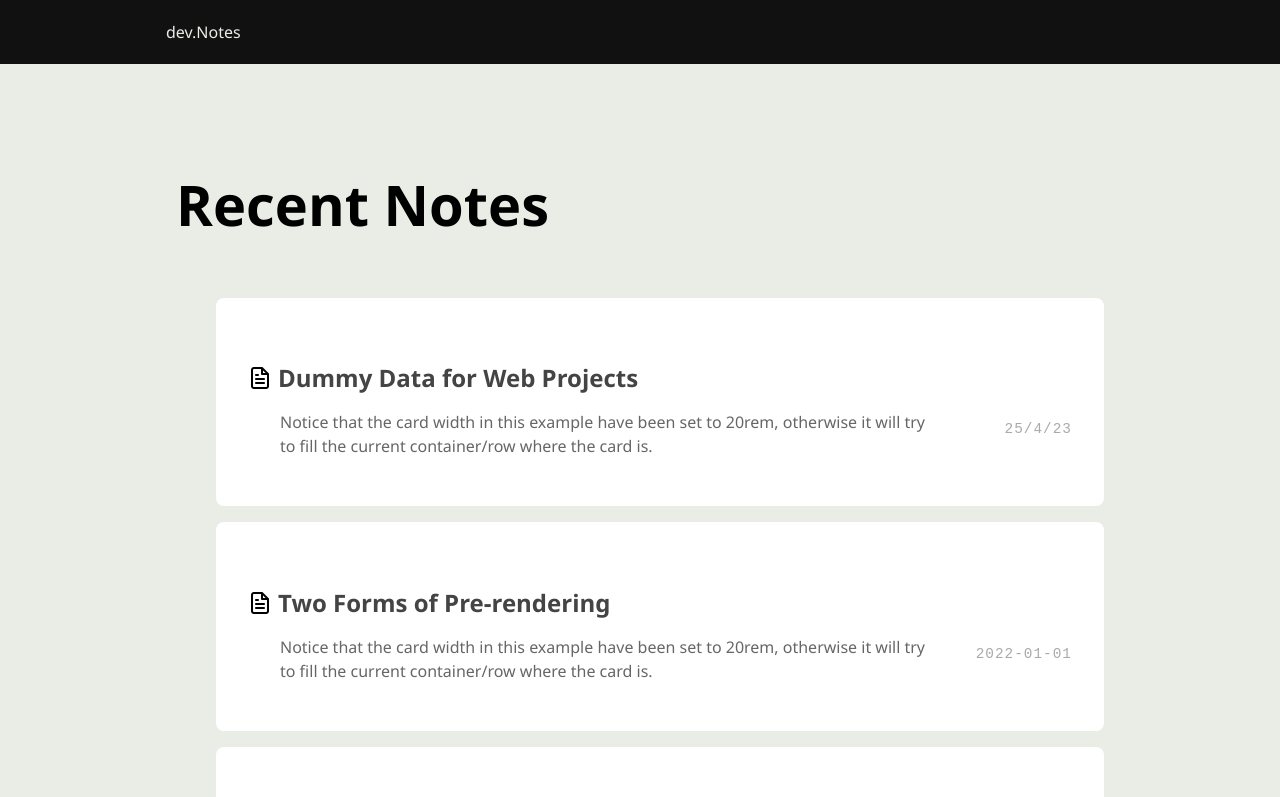
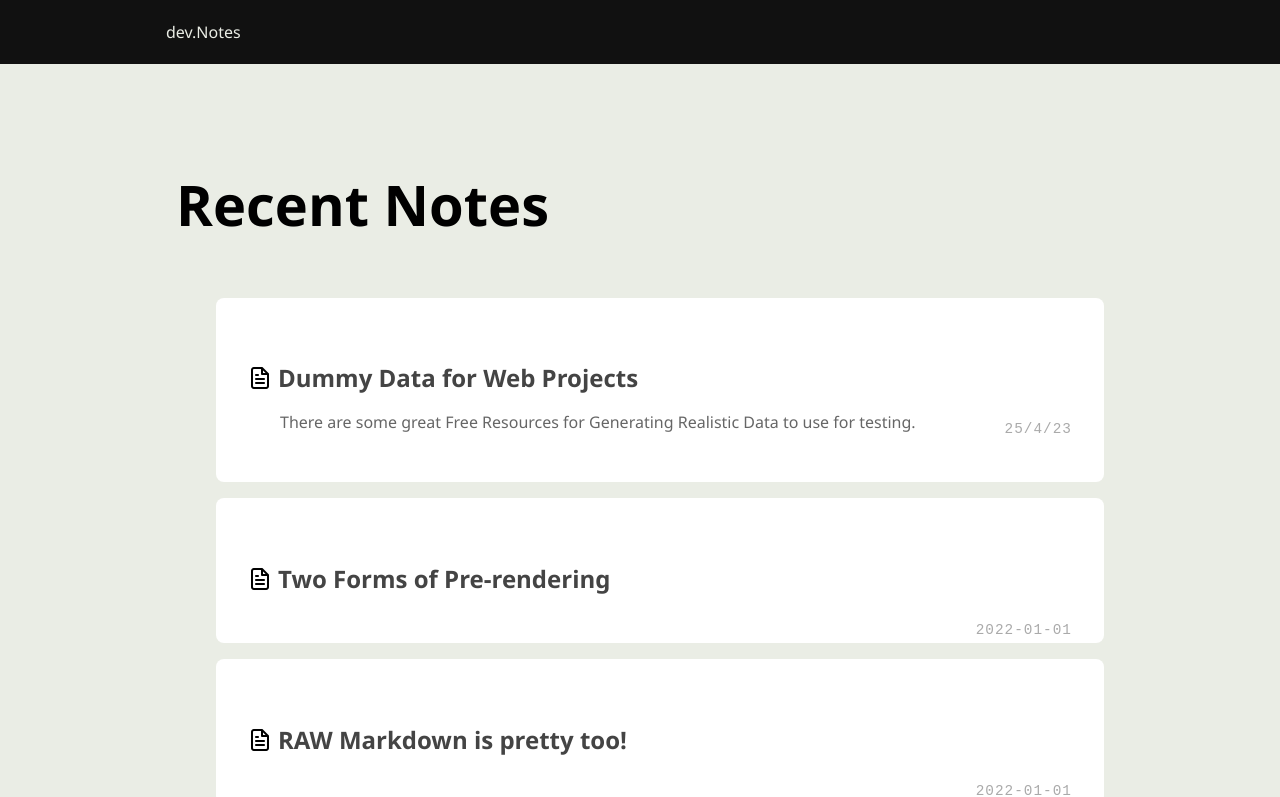
Before and after one commit to ayushsaranGithuB/notesapp, a Next.js app: page / in a window 1280 px wide. Shown: the top 797 px of the page. Built offline with nearby package versions, Linux system fonts and the light colour scheme.

Commit message:
display an excerpt

```diff
--- a/files/dummy-data.md
+++ b/files/dummy-data.md
@@ -1,6 +1,7 @@
 ---
 title: 'Dummy Data for Web Projects'
 date: '25/4/23'
+excerpt: 'There are some great Free Resources for Generating Realistic Data to use for testing.'
 ---
 
 There are some great Free Resources for Generating Realistic Data to use for API testing and to populate static designs.
--- a/pages/index.js
+++ b/pages/index.js
@@ -12,12 +12,12 @@ export default function Home({ allPostsData }) {
       <main className='homePage' >
         <h1>Recent Notes</h1>
         <ul className='notesList'>
-          {allPostsData.map(({ id, date, title }) => (
+          {allPostsData.map(({ id, date, title, excerpt }) => (
             <div key={id} className="card">
               <div class="noteCard">
                 <h4 class="noteTitle"><Link href={`/notes/${id}`}>{title}</Link></h4>
                 <p class="noteDate">{date}</p>
-                <p class="noteText">Notice that the card width in this example have been set to 20rem, otherwise it will try to fill the current container/row where the card is.</p>
+                <p class="noteText">{excerpt}</p>
               </div>
             </div>
           ))}
```
